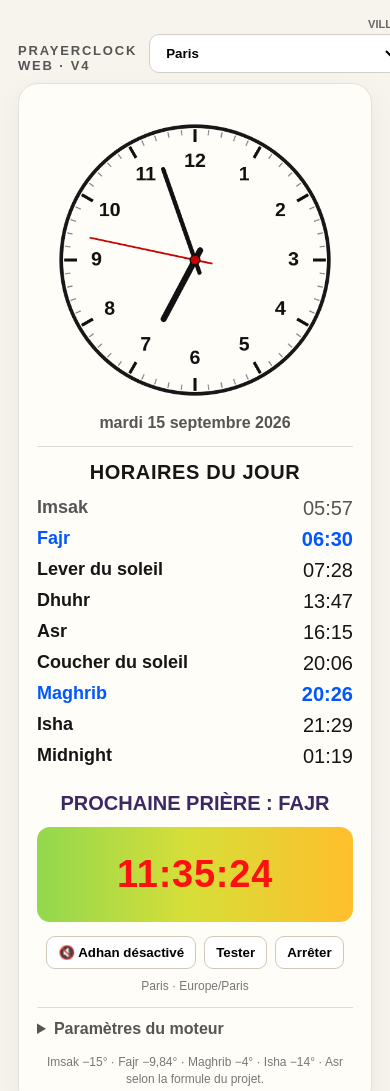
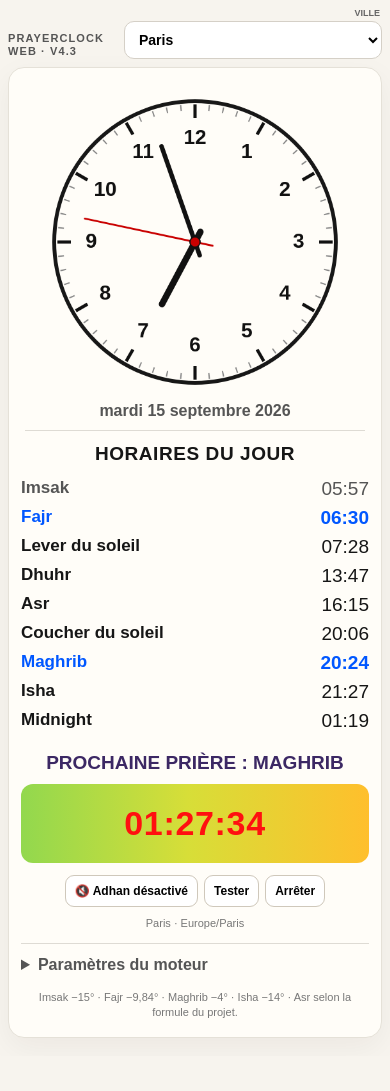
Before and after one commit to Tra-moudian/PrayerClock, a plain HTML site: page index.html in a window 390 px wide. Shown: the top 1091 px of the page. After the commit the page ends 1056 px from the top, so only its background shows below. Drawn offline with Linux system fonts and the light colour scheme.

Commit message:
Add files via upload

```diff
--- a/index.html
+++ b/index.html
@@ -7,10 +7,11 @@
 <link rel="manifest" href="./manifest.webmanifest">
 <link rel="icon" type="image/png" sizes="192x192" href="./icon-192.png">
 <link rel="apple-touch-icon" href="./icon-192.png">
-<title>PrayerClock Web — V4 PWA</title>
+<title>PrayerClock Web — V4.3 PWA</title>
 <style>
 :root{--bg:#f7f4ee;--card:#fffdf8;--ink:#161616;--blue:#0057ff;--line:#dedbd4;--accent:#3c2864}
 *{box-sizing:border-box}
+html,body{width:100%;max-width:100%;overflow-x:hidden}
 body{margin:0;background:var(--bg);color:var(--ink);font-family:Arial,Helvetica,sans-serif}
 .app{max-width:720px;margin:0 auto;padding:18px 18px 34px}
 .top{display:flex;gap:12px;align-items:end;justify-content:space-between;margin-bottom:10px}
@@ -46,6 +47,119 @@ summary{cursor:pointer;font-weight:700;color:#555}
 .advgrid input{width:100%;margin-top:4px;padding:8px;border:1px solid #d5d0c7;border-radius:8px;background:white}
 .legend{font-size:11px;color:#777;margin-top:10px;text-align:center}
 .installBtn{margin-left:8px;border:1px solid #cfc8bb;background:#fff;border-radius:8px;padding:5px 8px;font-size:11px;font-weight:800;cursor:pointer}
+
+@media(max-width:899px){
+  .app{
+    width:100%;
+    max-width:100%;
+    padding:8px 8px 18px;
+    overflow-x:hidden;
+  }
+
+  .top{
+    display:grid;
+    grid-template-columns:108px minmax(0,1fr);
+    gap:8px;
+    width:100%;
+    max-width:100%;
+    align-items:end;
+    margin-bottom:8px;
+  }
+
+  .brand{
+    min-width:0;
+    font-size:11px;
+    line-height:1.25;
+    letter-spacing:.10em;
+    overflow-wrap:anywhere;
+  }
+
+  .citybox{
+    min-width:0;
+    width:100%;
+    max-width:100%;
+  }
+
+  .citybox label{
+    font-size:9px;
+    margin:0 2px 3px 0;
+    white-space:nowrap;
+  }
+
+  select{
+    width:100%;
+    min-width:0;
+    max-width:100%;
+    font-size:14px;
+    padding:9px 30px 9px 10px;
+  }
+
+  .card,
+  .left,
+  .right,
+  .times,
+  .next,
+  .countBox,
+  .audioControls,
+  details{
+    min-width:0;
+    max-width:100%;
+  }
+
+  .card{
+    width:100%;
+    padding:14px 12px 16px;
+    border-radius:16px;
+  }
+
+  .clockWrap{padding-top:0}
+
+  canvas{
+    width:min(82vw,330px);
+    height:min(82vw,330px);
+  }
+
+  .date{
+    margin-top:0;
+    margin-bottom:10px;
+  }
+
+  .rule{margin:8px 4px 12px}
+
+  h2{font-size:19px}
+
+  .times{
+    column-gap:18px;
+    row-gap:7px;
+  }
+
+  .name{font-size:17px}
+  .time{font-size:19px}
+
+  .next{margin-top:20px}
+  .nextTitle{font-size:19px;margin-bottom:10px}
+
+  .countBox{
+    padding:20px 12px;
+    border-radius:12px;
+  }
+
+  .countdown{font-size:34px}
+
+  .audioControls{
+    gap:6px;
+    margin-top:12px;
+  }
+
+  .audioBtn{
+    padding:8px 9px;
+    font-size:12px;
+  }
+
+  .status{font-size:11px}
+  .note{font-size:11px}
+}
+
 @media(min-width:900px){
   .app{max-width:1060px}
   .card{display:grid;grid-template-columns:1.05fr .95fr;gap:26px;align-items:center;padding:26px}
@@ -59,7 +173,7 @@ summary{cursor:pointer;font-weight:700;color:#555}
 <body>
 <div class="app">
   <div class="top">
-    <div class="brand">PrayerClock Web · V4 <button id="installBtn" class="installBtn" hidden>Installer</button></div>
+    <div class="brand">PrayerClock Web · V4.3 <button id="installBtn" class="installBtn" hidden>Installer</button></div>
     <div class="citybox">
       <label for="citySelect">VILLE</label>
       <select id="citySelect"></select>
@@ -210,39 +324,72 @@ function formatHM(date,zone){if(!date)return "N/A";return new Intl.DateTimeForma
 function formatDate(date,zone){return new Intl.DateTimeFormat("fr-FR",{timeZone:zone,weekday:"long",day:"numeric",month:"long",year:"numeric"}).format(date)}
 function altitude(date,la,lo){return SunCalc.getPosition(date,la,lo).altitude*180/Math.PI}
 
-function findCrossing(y,m,d,la,lo,target,phase){
-  const base=Date.UTC(y,m-1,d,12,0,0);
-  let start=base-18*3600000,end=base+18*3600000;
-  let pt=start,pv=altitude(new Date(pt),la,lo)-target;
+function sameLocalDay(date,y,m,d,zone){
+  const p=zoneParts(date,zone);
+  return +p.year===y && +p.month===m && +p.day===d;
+}
+
+function findCrossing(y,m,d,la,lo,target,phase,zone){
+  // Recherche volontairement large pour fonctionner même si, plus tard,
+  // PrayerClock contient des villes dans d'autres fuseaux horaires.
+  const utcDay=Date.UTC(y,m-1,d,0,0,0);
+  const start=utcDay-18*3600000;
+  const end=utcDay+42*3600000;
+
+  let pt=start;
+  let pv=altitude(new Date(pt),la,lo)-target;
   const brackets=[];
+
   for(let t=start+5*60000;t<=end;t+=5*60000){
     const v=altitude(new Date(t),la,lo)-target;
-    if(pv===0||v===0||pv*v<0){
+
+    if(pv===0 || v===0 || pv*v<0){
       const rising=v>pv;
-      if((phase==="morning"&&rising)||(phase==="evening"&&!rising))brackets.push([pt,t]);
+      if((phase==="morning"&&rising)||(phase==="evening"&&!rising)){
+        brackets.push([pt,t]);
+      }
     }
-    pt=t;pv=v;
+
+    pt=t;
+    pv=v;
   }
-  if(!brackets.length)return null;
-  let [a,b]=brackets[0];
-  for(let i=0;i<32;i++){
-    const mid=(a+b)/2,va=altitude(new Date(a),la,lo)-target,vm=altitude(new Date(mid),la,lo)-target;
-    if(va*vm<=0)b=mid;else a=mid;
+
+  for(const pair of brackets){
+    let [a,b]=pair;
+
+    for(let i=0;i<32;i++){
+      const mid=(a+b)/2;
+      const va=altitude(new Date(a),la,lo)-target;
+      const vm=altitude(new Date(mid),la,lo)-target;
+      if(va*vm<=0)b=mid;
+      else a=mid;
+    }
+
+    const candidate=new Date((a+b)/2);
+
+    // Point important : on ne garde que le croisement appartenant
+    // réellement à la date locale demandée.
+    if(sameLocalDay(candidate,y,m,d,zone)){
+      return candidate;
+    }
   }
-  return new Date((a+b)/2);
+
+  return null;
 }
 
-function getDay(y,m,d,la,lo){
+function getDay(y,m,d,la,lo,zone){
   const st=SunCalc.getTimes(new Date(Date.UTC(y,m-1,d,12)),la,lo);
-  const imsak=findCrossing(y,m,d,la,lo,+imsakAngle.value,"morning");
-  const fajr=findCrossing(y,m,d,la,lo,+fajrAngle.value,"morning");
-  const maghrib=findCrossing(y,m,d,la,lo,+maghribAngle.value,"evening");
-  const isha=findCrossing(y,m,d,la,lo,+ishaAngle.value,"evening");
+  const imsak=findCrossing(y,m,d,la,lo,+imsakAngle.value,"morning",zone);
+  const fajr=findCrossing(y,m,d,la,lo,+fajrAngle.value,"morning",zone);
+  const maghrib=findCrossing(y,m,d,la,lo,+maghribAngle.value,"evening",zone);
+  const isha=findCrossing(y,m,d,la,lo,+ishaAngle.value,"evening",zone);
+
   let asr=null;
   if(st.sunset&&st.solarNoon){
     const interval=st.sunset.getTime()-st.solarNoon.getTime();
     asr=new Date(st.sunset.getTime()-interval*(+asrCoef.value));
   }
+
   return {imsak,fajr,sunrise:st.sunrise,dhuhr:st.solarNoon,asr,sunset:st.sunset,maghrib,isha};
 }
 
@@ -250,9 +397,9 @@ let todayData=null,tomorrowData=null;
 function calculate(){
   if(typeof SunCalc==="undefined"){$("status").textContent="SunCalc indisponible.";return}
   const la=+lat.value,lo=+lon.value,zone=tz.value.trim(),q=localYMD(zone);
-  todayData=getDay(q.y,q.m,q.d,la,lo);
+  todayData=getDay(q.y,q.m,q.d,la,lo,zone);
   const nd=new Date(Date.UTC(q.y,q.m-1,q.d)+86400000);
-  tomorrowData=getDay(nd.getUTCFullYear(),nd.getUTCMonth()+1,nd.getUTCDate(),la,lo);
+  tomorrowData=getDay(nd.getUTCFullYear(),nd.getUTCMonth()+1,nd.getUTCDate(),la,lo,zone);
   todayData.midnight=(todayData.sunset&&tomorrowData.fajr)?new Date(todayData.sunset.getTime()+(tomorrowData.fajr.getTime()-todayData.sunset.getTime())/2):null;
 
   [["imsak","imsak"],["fajr","fajr"],["sunrise","sunrise"],["dhuhr","dhuhr"],["asr","asr"],["sunset","sunset"],["maghrib","maghrib"],["isha","isha"],["midnight","midnight"]]
--- a/service-worker.js
+++ b/service-worker.js
@@ -1,4 +1,4 @@
-const CACHE="prayerclock-v4-1-adhan";
+const CACHE="prayerclock-v4-3-next-prayer-fix";
 const APP_SHELL=[
   "./",
   "./index.html",
```
